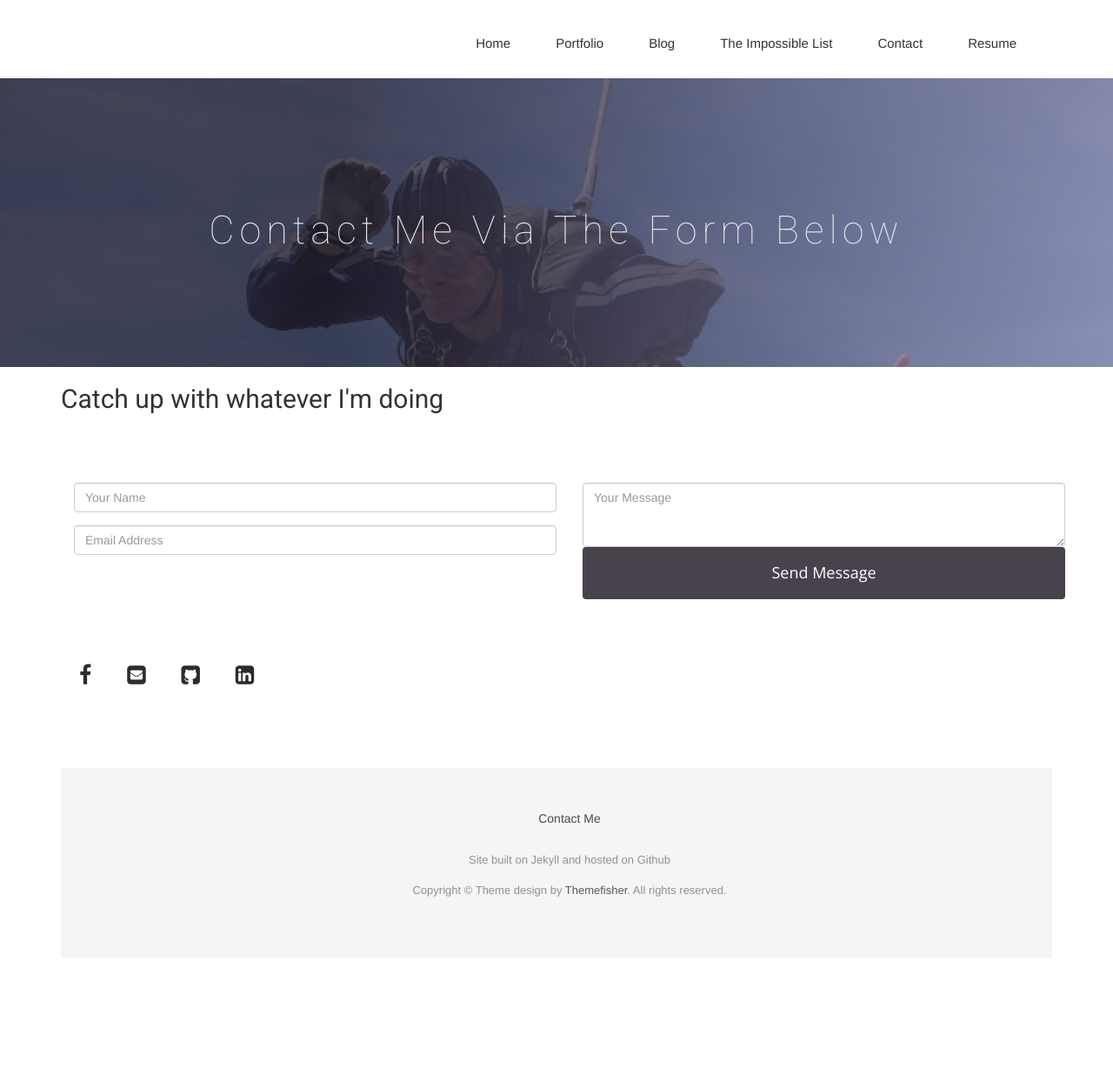
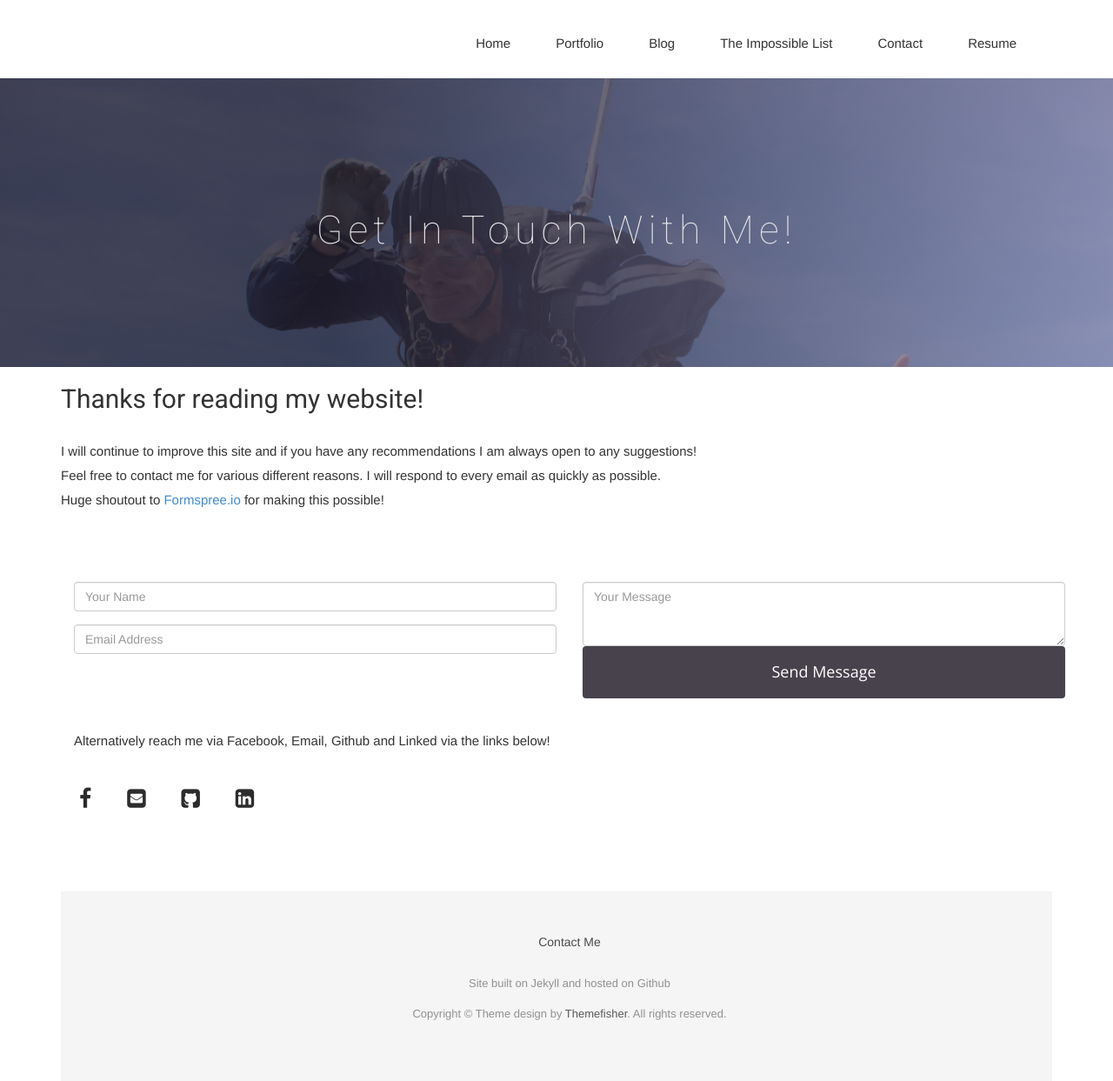
Before and after one commit to chwong1996/myhome, a Jekyll site: the page built from contact.html, in a window 1280 px wide. Shown: the whole page at 87% size. Built offline with Jekyll 4.4.1, drawn with Linux system fonts in a browser that asks for light colours; nearby versions of some CDN libraries; some web fonts are replaced; before the commit the page ends 1101 px from its top, so only the background shows below that.

Commit message:
update on the contact me form

```diff
--- a/contact.html
+++ b/contact.html
@@ -10,7 +10,7 @@ permalink: /contact/
     <div class="row">
       <div class="col-md-12">
         <div class="block">
-          <h1>Contact me via the form below</h1>
+          <h1>Get in touch with me!</h1>
         </div>
       </div>
     </div>
@@ -19,8 +19,15 @@ permalink: /contact/
   <div class="container">
     <div class="row">
       <div class="col-md-12">
-          <h2>Catch up with whatever I'm doing </h2>
-          <p></p>
+          <h2>Thanks for reading my website!
+          </h2>
+          <br>
+          <p>I will continue to improve this site and if you have any recommendations I am always open to any suggestions!
+        <br>
+              Feel free to contact me for various different reasons. I will respond to every email as quickly as possible.
+              <br>
+              Huge shoutout to <a href"https://formspree.io">Formspree.io</a> for making this possible!
+          </p>
         </div>
       </div>
 <!-- contact form start -->
@@ -48,9 +55,11 @@ permalink: /contact/
         </div>
       </div>
     </div>
-          </form>
+  </form>
+
     <div id="contact-box" class="row">
       <div class="col-md-6 col-sm-12">
+          <p>Alternatively reach me via Facebook, Email, Github and Linked via the links below!</p>
         <div class="block">
           <ul class="social-icons">
             <li>
--- a/css/airspace.css
+++ b/css/airspace.css
@@ -114,7 +114,7 @@ font header .navbar-default .navbar-nav li a:hover {
   right: 0;
   width: 100%;
   height: 100%;
-  background: linear-gradient(to left, #8b86a3, #322e40);
+  background: linear-gradient(to left, #8b86a3, #bfbfbf);
   opacity: 0.8;
 }
 #slider .block {
@@ -520,9 +520,9 @@ font header .navbar-default .navbar-nav li a:hover {
   text-align: center;
 }
 #portfolio-work .block .portfolio-contant .position-center {
-  position: relative;
+  position: absolute;
   top: 50%;
-  text-align: center;
+  left: 10%;
   -webkit-transform: translate(0%, 50%);
   -moz-transform: translate(0%, 50%);
   -ms-transform: translate(0%, 50%);
@@ -551,7 +551,7 @@ font header .navbar-default .navbar-nav li a:hover {
   height: 100%;
 }
 #wrapper-work ul li .items-text {
-  position: absolute;
+  position: absolut0e;
   top: 0;
   bottom: 0;
   left: 0;
--- a/work.html
+++ b/work.html
@@ -29,10 +29,8 @@ permalink: /work/
                       <a href="{{ site.baseurl }}/portfolio/automatic_curtain_opener.html">
                         <img src="{{ site.baseurl }}/img/portfolio/thumbnail-aco.jpg" alt="">
                         <div class="overly">
-                          <div class="position-center">
                             <h2>Automatic Curtain Opener</h2>
                             <p>Works so good to wake you up</p>
-                          </div>
                         </div>
                       </a>
                   </li>
@@ -40,10 +38,8 @@ permalink: /work/
                     <a href="{{ site.baseurl }}/portfolio/robotic_arm.html">
                       <img src="{{ site.baseurl }}/img/portfolio/Robotic arm.jpg" alt="">
                       <div class="overly">
-                        <div class="position-center">
                           <h2>Robotic Arm</h2>
                           <p>Who needs a dog when the arm can do for you</p>
-                        </div>
                       </div>
                     </a>
                   </li>
```
